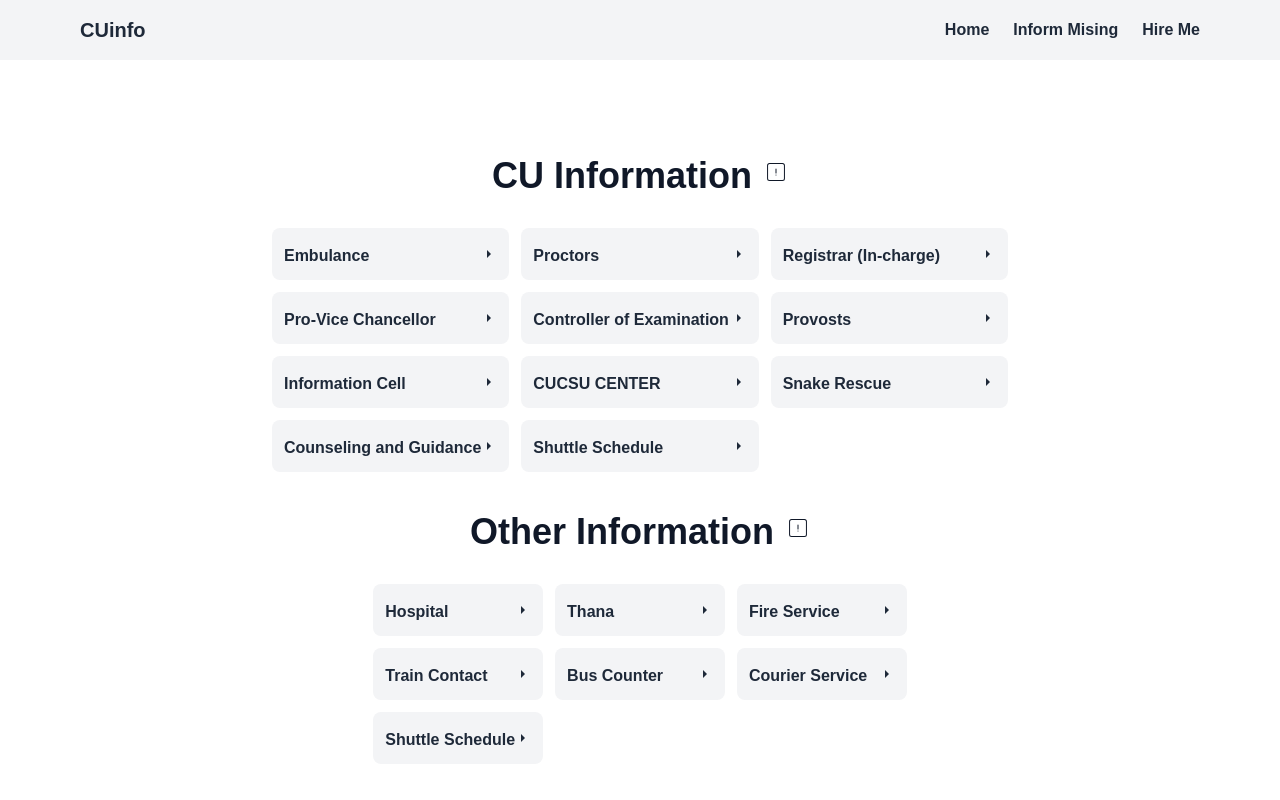
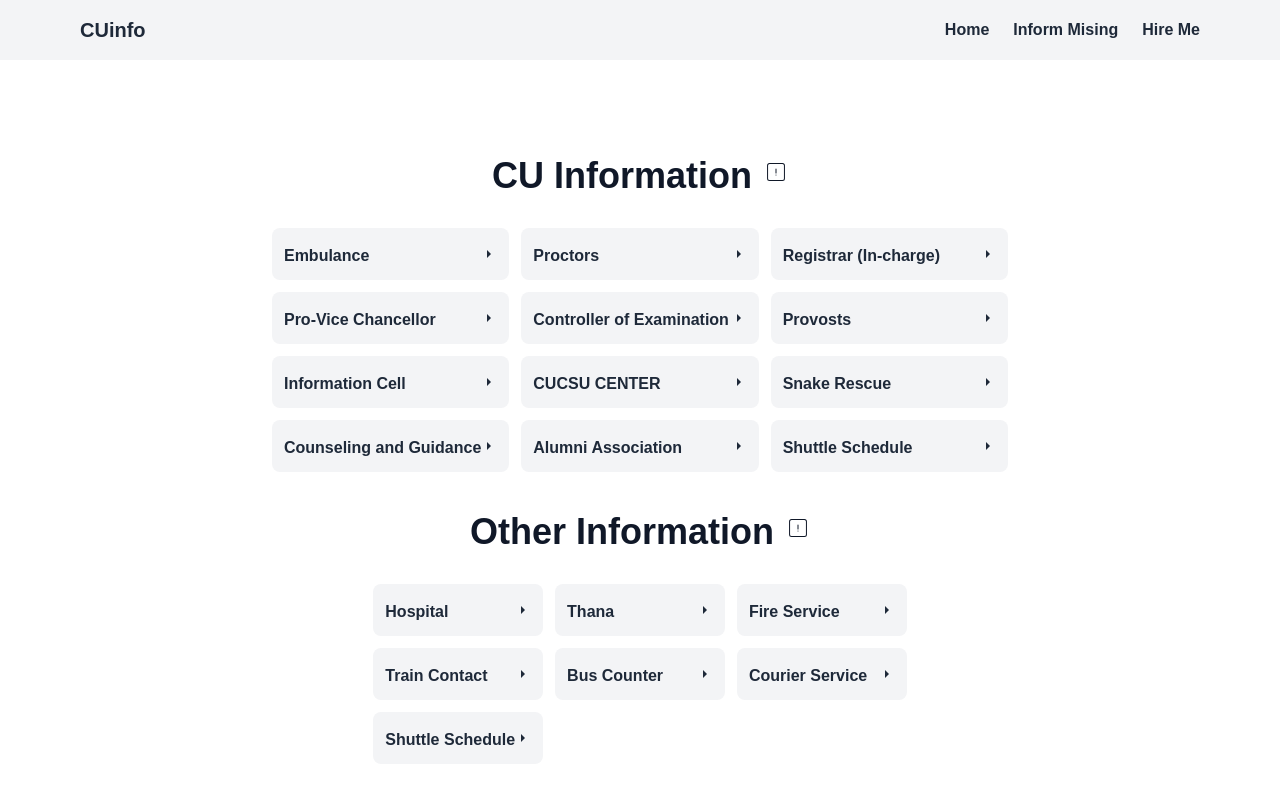
Before and after one commit to wakiullah/CUinfo, a Next.js app: page / in a window 1280 px wide. Shown: the top 800 px of the page. Built offline with nearby package versions, Linux system fonts and the light colour scheme; a web font is replaced by a local one.

Commit message:
add Alumni info

```diff
--- a/data/versitydata.js
+++ b/data/versitydata.js
@@ -66,6 +66,13 @@ export const universityData = [
         items: [
             { name: "Dr. Md. Anwar Hossain", phone: "+8801711385987", email: "anwar@cu.ac.bd" },
             { name: "Md. Thasinul Abedin", phone: "01887986020", email: "abedin@cu.ac.bd" },
+        ],
+    },
+    {
+        category: "Alumni Association",
+        items: [
+            { name: "President", phone: "017333577217", email: "cuaa@cu.ac.bd" },
+            { name: "General Secretary", phone: "01819311815", email: "https://cu-alumni.org/" },
         ],
     },
 ];
```
